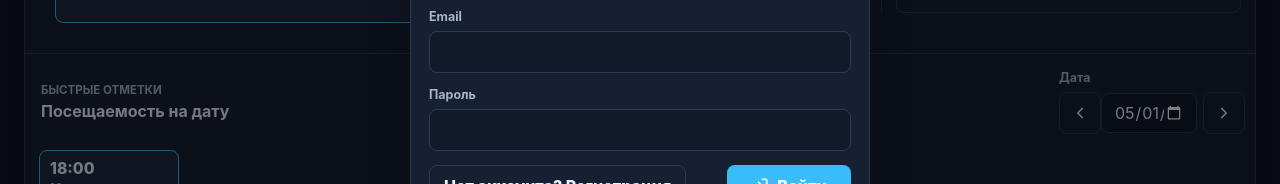
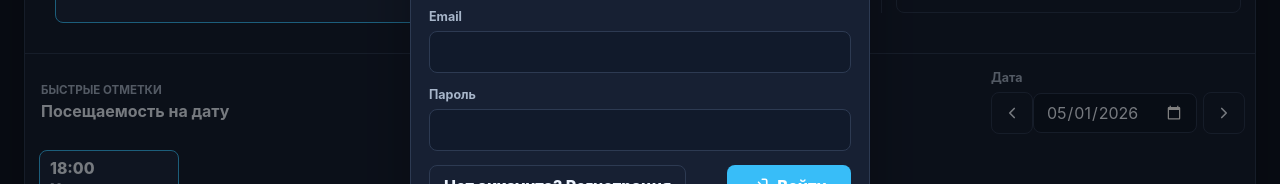
Before and after one commit to xan18/Attend, a website built with Vite: page index.html in a window 1280 px wide. Shown: the part 332-516 px from the top of the page. Built offline with nearby package versions, Linux system fonts and the light colour scheme.

Commit message:
fix: widen home date control to fit full year

```diff
--- a/styles.css
+++ b/styles.css
@@ -460,7 +460,8 @@ button:disabled {
 .quick-date-field {
   display: grid;
   gap: 7px;
-  width: 180px;
+  width: 248px;
+  min-width: 248px;
 }
 
 .quick-date-field span {
@@ -471,6 +472,10 @@ button:disabled {
 
 .quick-date-field input {
   min-height: 40px;
+}
+
+.quick-date-controls input[type="date"] {
+  min-width: 150px;
 }
 
 .quick-date-controls {
```
